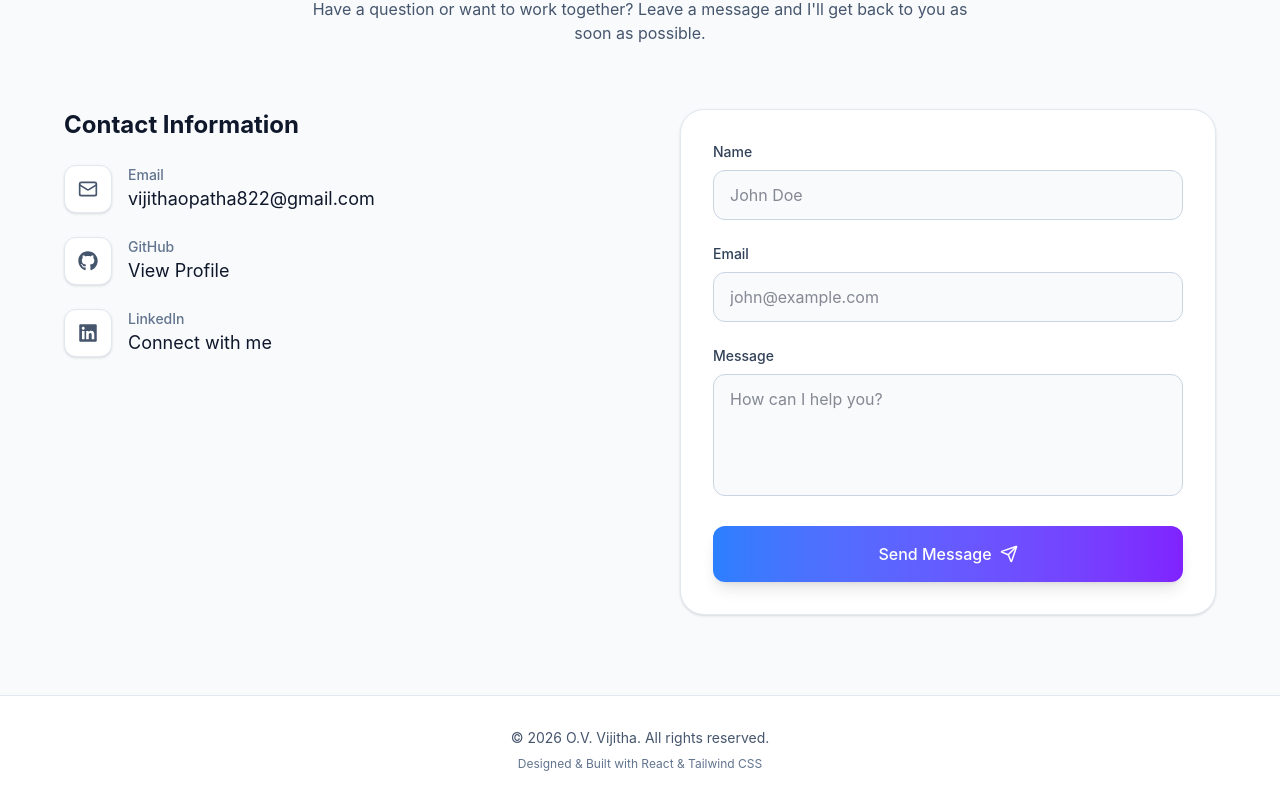
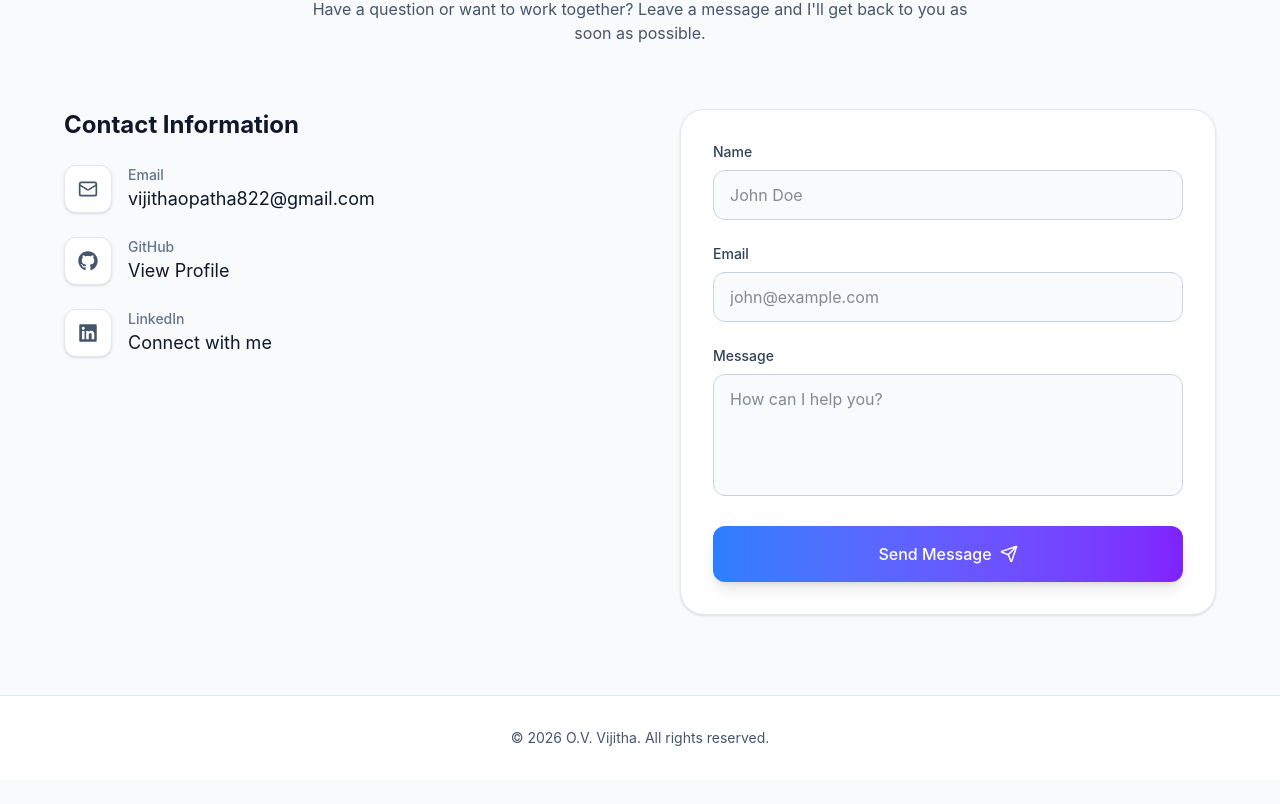
Before and after one commit to vijithaopatha2/portfolio, a React (Vite) app: page / in a window 1280 px wide. Shown: the part 3247-4051 px from the top of the page. After the commit the page ends 4027 px from the top, so only its background shows below. Built offline with nearby package versions, Linux system fonts and the light colour scheme.

Commit message:
portfolio

```diff
--- a/src/components/Footer.jsx
+++ b/src/components/Footer.jsx
@@ -10,9 +10,6 @@ const Footer = () => {
         <p className="text-slate-600 dark:text-slate-500 text-sm transition-colors">
           &copy; {currentYear} {name}. All rights reserved.
         </p>
-        <p className="text-slate-500 dark:text-slate-600 text-xs mt-2 transition-colors">
-          Designed & Built with React & Tailwind CSS
-        </p>
       </div>
     </footer>
   );
```
